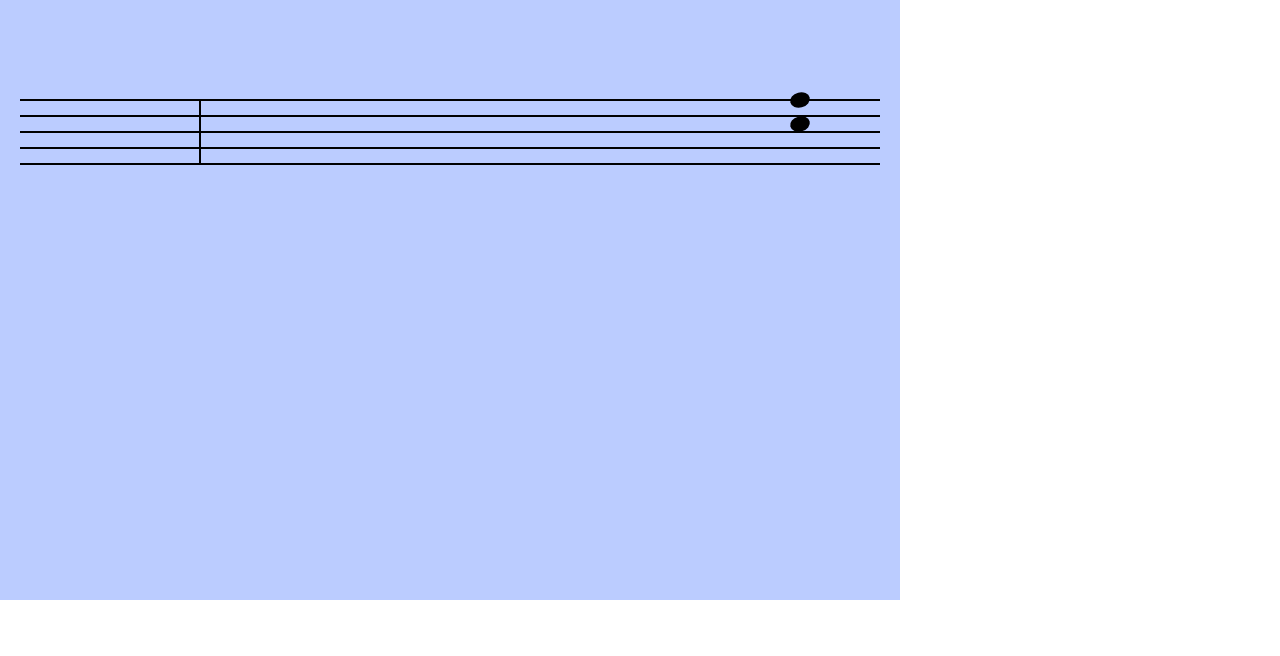
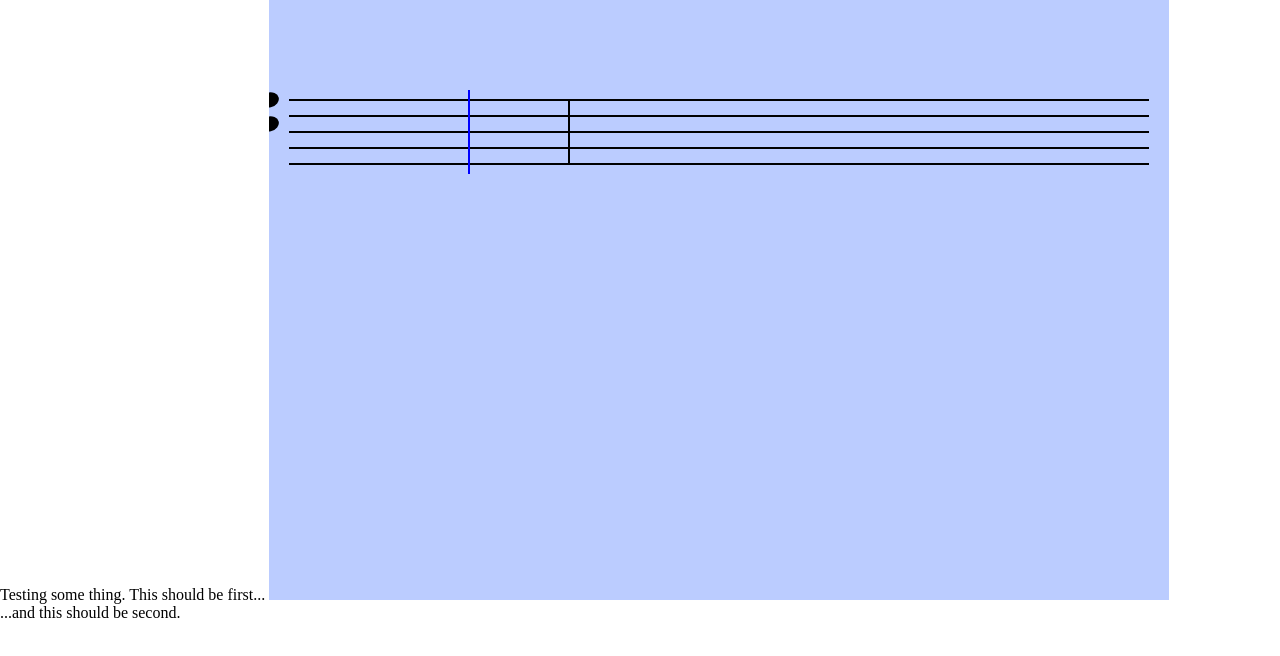
Before and after one commit to immattmchaney/MusicRepresentation, a plain HTML site: page index.html in a window 1280 px wide. Drawn offline with Linux system fonts and the light colour scheme.

Commit message:
The code's a mess, but decent progress in Milestone 2!

```diff
--- a/GenericMusicalStaff.js
+++ b/GenericMusicalStaff.js
@@ -1,10 +1,41 @@
-function GenericMusicalStaff (canvasName) {
+if(typeof(GenericMusicalStaffInterface) == 'undefined')
+{
+	function GenericMusicalStaff (canvasName, canvasWidth, canvasHeight) {
+
 		var canvas = document.getElementById(canvasName);
+		if(canvas == null)
+		{
+			canvas = document.createElement('canvas');
+			canvas.id = canvasName;
+			var body = document.getElementsByTagName("body")[0];
+			body.appendChild(canvas);
+		}
+		canvas.width = canvasWidth;
+		canvas.height = canvasHeight;
+		canvas.tabIndex = 1;//Needs to be redone in the future
+		//canvas.style.zIndex = 8; ???
+		//canvas.style.position = "absolute";
+		//canvas.style.border = "1px solid";
+		canvas.style.backgroundColor = GenericMusicalStaffInterface.Colors.LightBlue;
 		var context = canvas.getContext('2d');
 
-	var _isPlaying = false;
+		//var _isPlaying = false;
 		var _redraw = true;
+		var _update = true;
 
+		var _currLoc = 0;
+
+		this.Forward = function() {
+			_currLoc += 5;
+			_redraw = true;
+		};
+
+		this.Backward = function() {
+			_currLoc -= 5;
+			_redraw = true;
+		};
+
+		/*Removing for now - MRM
 		this.Play = function() {
 			if(!_isPlaying)
 			{
@@ -20,6 +51,7 @@ function GenericMusicalStaff (canvasName) {
 				_isPlaying = false;
 			}
 		};
+		*/
 
 		this.AddNote = function(note) {
 			myNotes.push(new GenericMusicalStaffInterface.Drawables.Note(note));
@@ -52,38 +84,40 @@ function GenericMusicalStaff (canvasName) {
 		};
 
 		function animate() {
-
-		if(_redraw)
-		{
 			//Get elapsed time
 			var time = (new Date()).getTime();
 			var elapsedTime = time - lastTime;
 
-			if(_isPlaying)
+			if(_redraw)
 			{
-				//Update
+				//Clear
+				context.clearRect(0, 0, canvas.width, canvas.height);
+
+				//Draw the constant ones
+				for(var i = 0; i < myBars.length; i++)
+					myBars[i].draw(context);
+
+				context.save();
+
+				//Update Camera
+				context.translate(_currLoc,0);
+
+				//Draw
+				for(var i = 0; i < myMeasures.length; i++)
+					myMeasures[i].draw(context);
 				for(var i = 0; i < myNotes.length; i++)
-					myNotes[i].update(elapsedTime);
-				for(var i = 0; i < myMeasures.length; i++)
-					myMeasures[i].update(elapsedTime);
+					myNotes[i].draw(context);
+
+				context.restore();
+
+				curLocBar.draw(context);
 			}
+
 
 			//Set the new time
 			lastTime = time;
 
-			//Clear
-			context.clearRect(0, 0, canvas.width, canvas.height);
-
-			//Draw
-			for(var i = 0; i < myBars.length; i++)
-				myBars[i].draw(context);
-			for(var i = 0; i < myMeasures.length; i++)
-				myMeasures[i].draw(context);
-			for(var i = 0; i < myNotes.length; i++)
-				myNotes[i].draw(context);
-		}
-
-		if(!_isPlaying)
+			//if(!_isPlaying)
 			_redraw = false;
 
 			// request new frame
@@ -96,6 +130,10 @@ function GenericMusicalStaff (canvasName) {
 		var myNotes = [];
 		var myMeasures = [];
 		var myBars = [];
+
+		var curLocBar = new GenericMusicalStaffInterface.Drawables.MeasureBar(GenericMusicalStaffInterface.Var.CurrLocOffset);
+		curLocBar.color = GenericMusicalStaffInterface.Colors.Blue;
+		curLocBar.extraHeight = true;
 
 		this.testInit = function () {
 			myNotes.push(new GenericMusicalStaffInterface.Drawables.Note("C5"));
@@ -112,7 +150,6 @@ function GenericMusicalStaff (canvasName) {
 				myBars.push(new GenericMusicalStaffInterface.Drawables.StaffBar(GenericMusicalStaffInterface.Var.TopBar + j * GenericMusicalStaffInterface.Var.LineSpacing));
 			}
 
-
 			_redraw = true;
 		};
 
@@ -121,10 +158,13 @@ function GenericMusicalStaff (canvasName) {
 		animate();
 	}
 
+
+	//Experimenting with namespaces
+	//function GenericMusicalStaffInterface() {}
+	GenericMusicalStaffInterface = {};
+
 	GenericMusicalStaff.prototype = GenericMusicalStaffInterface;
 
-//Experimenting with namespaces
-function GenericMusicalStaffInterface() {}
 	GenericMusicalStaffInterface.Var = {};
 
 	GenericMusicalStaffInterface.Var.EndFadeOut = 20;
@@ -135,7 +175,7 @@ GenericMusicalStaffInterface.Var.BPM = 200; //Currently has nothing to do with a
 	GenericMusicalStaffInterface.Var.NoteWidth = 10;
 	GenericMusicalStaffInterface.Var.NoteHeightToWidth = 0.75;
 	GenericMusicalStaffInterface.Var.NoteRotation = -.25; //radians
-GenericMusicalStaffInterface.Var.ExtraTopMeasureBar = 0;
+	GenericMusicalStaffInterface.Var.ExtraTopMeasureBar = 10;
 	GenericMusicalStaffInterface.Var.TopBar = 100;
 	GenericMusicalStaffInterface.Var.TopNote = "F5"; //note of top bar
 
@@ -143,6 +183,7 @@ GenericMusicalStaffInterface.Var.LineWidth = 2;
 	GenericMusicalStaffInterface.Var.LineSpacing = 16;
 	GenericMusicalStaffInterface.Var.StartFromTop = 0.20;
 	GenericMusicalStaffInterface.Var.ExtraLedgerLineLength = 10;
+	GenericMusicalStaffInterface.Var.CurrLocOffset = 200;
 
 	//Doing colors for the gradient for the lines!
 	//Taken out because context is needed to make these colors
@@ -156,6 +197,13 @@ GenericMusicalStaffInterface.Var.ExtraLedgerLineLength = 10;
 	//GenericMusicalStaffInterface.Colors.StaffBar.addColorStop((GenericMusicalStaffInterface.Var.EndFadeIn - GenericMusicalStaffInterface.Var.EndFadeOut) / (GenericMusicalStaffInterface.Var.StartFadeIn - GenericMusicalStaffInterface.Var.EndFadeOut), 'rgba(0,0,0,256)');
 	// light blue
 	//GenericMusicalStaffInterface.Colors.StaffBar.addColorStop(1, 'rgba(0,0,0,0)');
+
+	GenericMusicalStaffInterface.Colors = {};
+	GenericMusicalStaffInterface.Colors.Black = '#000000';
+	GenericMusicalStaffInterface.Colors.White = '#FFFFFF';
+	GenericMusicalStaffInterface.Colors.Grey = '#808080';
+	GenericMusicalStaffInterface.Colors.LightBlue = '#BBCCFF';
+	GenericMusicalStaffInterface.Colors.Blue = '#0000FF';
 
 	window.requestAnimFrame = (function(callback) {
 		return window.requestAnimationFrame || window.webkitRequestAnimationFrame || window.mozRequestAnimationFrame || window.oRequestAnimationFrame || window.msRequestAnimationFrame ||
@@ -175,6 +223,7 @@ GenericMusicalStaffInterface.Drawables.IDrawable = function () {};
 	GenericMusicalStaffInterface.Drawables.IDrawable.prototype.x = 0;
 	GenericMusicalStaffInterface.Drawables.IDrawable.prototype.y = 0;
 	GenericMusicalStaffInterface.Drawables.IDrawable.prototype.a = 1;
+	GenericMusicalStaffInterface.Drawables.IDrawable.prototype.color = GenericMusicalStaffInterface.Colors.Black;
 	GenericMusicalStaffInterface.Drawables.IDrawable.prototype.active = true;
 
 	GenericMusicalStaffInterface.Drawables.IDrawable.prototype.draw = function() {
@@ -190,6 +239,7 @@ GenericMusicalStaffInterface.Drawables.RhythmicDrawable = function () {};
 	GenericMusicalStaffInterface.Drawables.RhythmicDrawable.prototype = new GenericMusicalStaffInterface.Drawables.IDrawable();
 
 	GenericMusicalStaffInterface.Drawables.RhythmicDrawable.prototype.update = function(elapsedTime) {
+		/* MRM taken out, since updating is no longer needed
 		// pixels / second
 		var newX = GenericMusicalStaffInterface.Var.BPM * (elapsedTime) / 1000;
 
@@ -202,7 +252,7 @@ GenericMusicalStaffInterface.Drawables.RhythmicDrawable.prototype.update = funct
 
 		this.a = (this.x <= GenericMusicalStaffInterface.Var.StartFadeOut ? Math.max((GenericMusicalStaffInterface.Var.EndFadeOut - this.x) / (GenericMusicalStaffInterface.Var.EndFadeOut - GenericMusicalStaffInterface.Var.StartFadeOut), 0) :
 			(this.x >= GenericMusicalStaffInterface.Var.EndFadeIn ? Math.max((GenericMusicalStaffInterface.Var.StartFadeIn - this.x) / (GenericMusicalStaffInterface.Var.StartFadeIn - GenericMusicalStaffInterface.Var.EndFadeIn), 0) : 1));
-
+		*/
 	};
 
 	GenericMusicalStaffInterface.Drawables.MeasureBar = function (newX) {
@@ -210,12 +260,16 @@ GenericMusicalStaffInterface.Drawables.MeasureBar = function (newX) {
 	}
 
 	GenericMusicalStaffInterface.Drawables.MeasureBar.prototype = new GenericMusicalStaffInterface.Drawables.RhythmicDrawable();
+	GenericMusicalStaffInterface.Drawables.MeasureBar.prototype.extraHeight = false;
+
 
 	GenericMusicalStaffInterface.Drawables.MeasureBar.prototype.draw = function(context) {
 		context.save();
 		context.globalAlpha = this.a;
-	context.fillStyle = '#000000';
-	context.fillRect(this.x -(GenericMusicalStaffInterface.Var.LineWidth) / 2, GenericMusicalStaffInterface.Var.TopBar - GenericMusicalStaffInterface.Var.ExtraTopMeasureBar, GenericMusicalStaffInterface.Var.LineWidth, 4 * GenericMusicalStaffInterface.Var.LineSpacing + 2 * GenericMusicalStaffInterface.Var.ExtraTopMeasureBar);
+		context.fillStyle = this.color;
+		var top = (this.extraHeight ? GenericMusicalStaffInterface.Var.TopBar - GenericMusicalStaffInterface.Var.ExtraTopMeasureBar : GenericMusicalStaffInterface.Var.TopBar);
+		var height = (this.extraHeight ? 4 * GenericMusicalStaffInterface.Var.LineSpacing + 2 * GenericMusicalStaffInterface.Var.ExtraTopMeasureBar : 4 * GenericMusicalStaffInterface.Var.LineSpacing);
+		context.fillRect(this.x -(GenericMusicalStaffInterface.Var.LineWidth) / 2, top, GenericMusicalStaffInterface.Var.LineWidth, height);
 		context.restore();
 	}
 
@@ -229,7 +283,7 @@ GenericMusicalStaffInterface.Drawables.LedgerLine.prototype = new GenericMusical
 	GenericMusicalStaffInterface.Drawables.LedgerLine.prototype.draw = function(context) {
 		context.save();
 		context.globalAlpha = this.a;
-	context.fillStyle = '#000000';
+		context.fillStyle = this.color;
 		context.fillRect(this.x - GenericMusicalStaffInterface.Var.NoteWidth / 2 - GenericMusicalStaffInterface.Var.ExtraLedgerLineLength, this.y - GenericMusicalStaffInterface.Var.LineWidth / 2, GenericMusicalStaffInterface.Var.NoteWidth + 2 * GenericMusicalStaffInterface.Var.ExtraLedgerLineLength, GenericMusicalStaffInterface.Var.LineWidth);
 		context.restore();
 	}
@@ -241,6 +295,7 @@ GenericMusicalStaffInterface.Drawables.StaffBar = function (newY) {
 	GenericMusicalStaffInterface.Drawables.StaffBar.prototype = new GenericMusicalStaffInterface.Drawables.IDrawable();
 
 	GenericMusicalStaffInterface.Drawables.StaffBar.prototype.draw = function(context) {
+		context.fillStyle = this.color;
 		context.fillRect(GenericMusicalStaffInterface.Var.EndFadeOut, this.y - GenericMusicalStaffInterface.Var.LineWidth / 2, GenericMusicalStaffInterface.Var.StartFadeIn - GenericMusicalStaffInterface.Var.EndFadeOut, GenericMusicalStaffInterface.Var.LineWidth);
 	}
 
@@ -372,14 +427,14 @@ GenericMusicalStaffInterface.Drawables.Note.prototype.update = function(elapsedT
 	};
 
 	GenericMusicalStaffInterface.Drawables.Note.prototype.draw = function(context) {
-	context.beginPath();
-	context.save();
+		context.save(); //MRM switched these around, hopefully didn't break
+		context.beginPath();//MRM
 		context.translate(this.x, this.y);
 		context.rotate(GenericMusicalStaffInterface.Var.NoteRotation);
 		context.scale(1, GenericMusicalStaffInterface.Var.NoteHeightToWidth);
 		context.globalAlpha = this.a;
 		context.arc(0, 0, GenericMusicalStaffInterface.Var.NoteWidth, 0 , 2 * Math.PI, false);
-	context.fillStyle = '#000000';
+		context.fillStyle = this.color;
 		context.fill();
 		context.closePath();
 		context.restore();
@@ -388,3 +443,4 @@ GenericMusicalStaffInterface.Drawables.Note.prototype.draw = function(context) {
 	};
 
 	GenericMusicalStaffInterface.Drawables.Note.prototype.LedgerLines = [];
+}
--- a/index.html
+++ b/index.html
@@ -9,10 +9,9 @@
     </style>
   </head>
   <body>
-	<canvas id="myCanvas" tabindex="1" width="900" height="600" style="background-color: #BBCCFF;">
-	</canvas>
 	<script type="text/javascript" src="GenericMusicalStaff.js"></script>
-	<script>var gms = new GenericMusicalStaff("myCanvas"); gms.testInit(); gms.Play();
+	Testing some thing. This should be first...
+	<script>var gms = new GenericMusicalStaff("myCanvas", 900, 600); gms.testInit();
 
 
 	var dcanvas = document.getElementById("myCanvas");
@@ -21,19 +20,19 @@
 	function doKeyDown(e) {
 	//left - 37, right - 39
 		if (e.keyCode == 37) {
-			gms.Play();
+			gms.Forward();
 		}
 		if (e.keyCode == 38) {
 			gms.AddTestNote();
 		}
 		if (e.keyCode == 39) {
-			gms.Stop();
+			gms.Backward();
 		}
 		if (e.keyCode == 40) {
 			gms.ClearNotes();
 		}
 	}
-
 	</script>
+	<br>...and this should be second.
   </body>
 </html>
```
Lines whose indentation alone changed are shown as unchanged.
